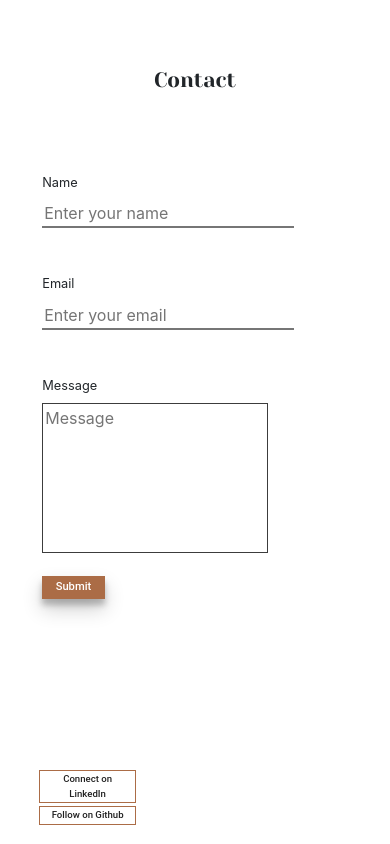
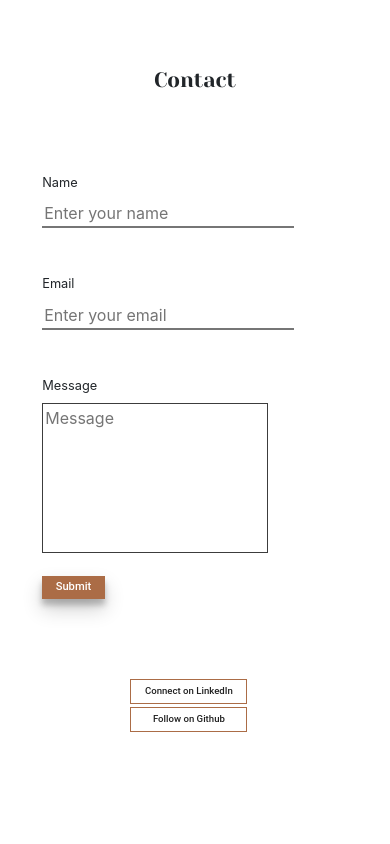
Before and after one commit to indyamolloy/Portfolio, a React (Create React App) app: page / in a window 390 px wide. Shown: the part 2093-2937 px from the top of the page. Built offline with nearby package versions, Linux system fonts and the light colour scheme; a web font is replaced by a local one.

Commit message:
buttons responsive

```diff
--- a/src/components/Contact/contact.module.css
+++ b/src/components/Contact/contact.module.css
@@ -83,13 +83,13 @@
   font-weight: 500;
   font-size: 0.6em;
   background-color: white;
-
+  padding: 0.5vh;
   text-align: center;
   transition: all 0.2s;
 
   color: rgb(33, 33, 33);
   border: #ab6c46 solid 1.5px;
-  width: 50%;
+  width: 60%;
 }
 
 .followContainer {
@@ -97,7 +97,7 @@
   flex-direction: column;
   position: absolute;
   bottom: 2vh;
-  left: -1vh;
+  margin: 11vh;
   width: 50%;
   justify-content: flex-end;
   align-items: center;
```
